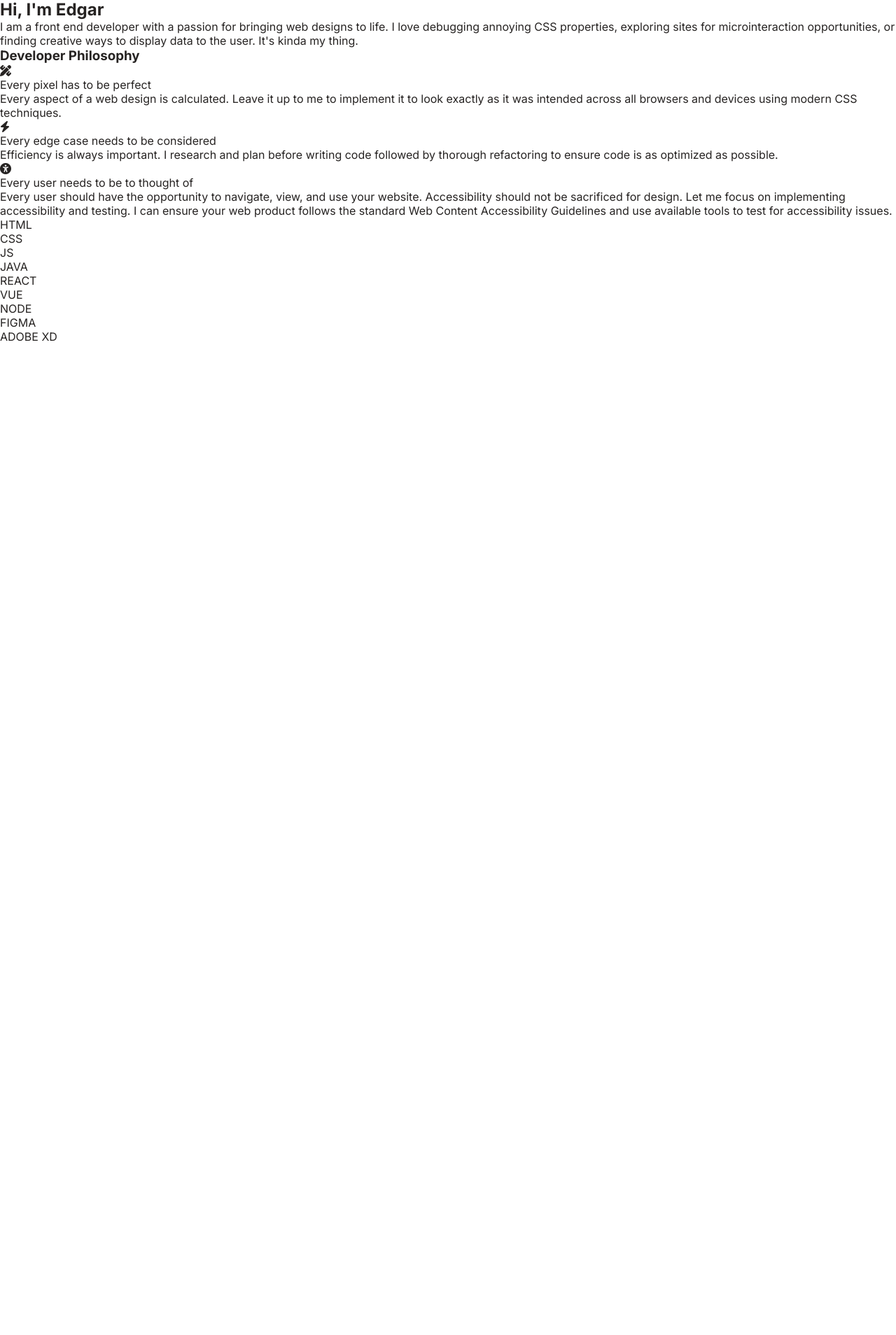
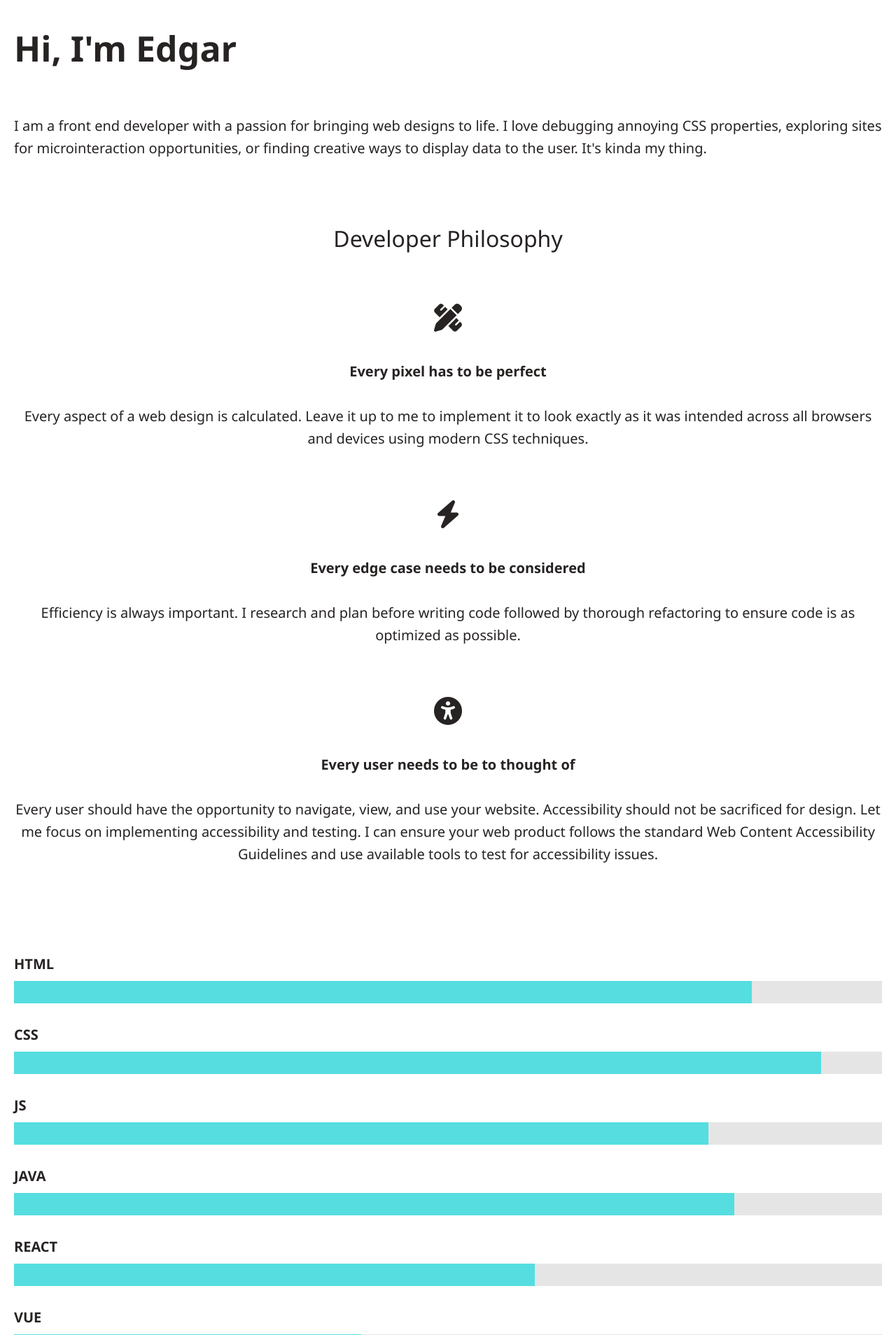
Before and after one commit to eddiemm/developer-portfolio, a PHP site: page / in a window 1280 px wide; the page is wider, and only the part inside the window is pictured. Shown: the part 801-2709 px from the top of that part at 70% size. Before the commit the page ends 1289 px from the top of that part, so only its background shows below. Run offline with PHP 8.4, Linux system fonts and the light colour scheme; some libraries are stand-ins or nearby versions.

Commit message:
finish overview section

```diff
--- a/css/styles.css
+++ b/css/styles.css
@@ -13,10 +13,10 @@
 }
 
 html {
-    font-family: 'Inter','Segoe UI', Tahoma, Geneva, Verdana, sans-serif;
+    font-family: 'Segoe UI', Tahoma, Geneva, Verdana, sans-serif;
     font-weight: 400;
     color: var(--dark);
-    font-size: 16px;
+    font-size: 20px;
 }
 
 body {
@@ -150,6 +150,7 @@ a:visited {
 }
 
 .name {
+    font-family: 'Inter','Segoe UI', Tahoma, Geneva, Verdana, sans-serif;
     width: fit-content;
     margin: 0 auto;
     padding-top: .2rem;
@@ -185,3 +186,91 @@ h1 {
 .last-name {
     font-weight: 300;
 }
+
+section {
+    padding: 0 1rem;
+    padding-bottom: 8rem;
+}
+
+.overview {
+    /* section specific flex? */
+}
+
+h2 {
+    font-size: 2.5rem;
+    line-height: 3.3125rem;
+    font-weight: 600;
+}
+
+.section-title {
+    margin-top: 1.85rem;
+}
+
+p {
+    font-weight: 300;
+    line-height: 1.6rem;
+}
+
+.semilight {
+    font-weight: 300;
+}
+
+.intro {
+    margin-top: 3.1rem;
+}
+
+.philosophy {
+    width: 100%;
+    margin-top: 4.55rem;
+    display: flex;
+    flex-direction: column;
+    align-items: center;
+    text-align: center;
+}
+
+h3 {
+    font-size: 1.6rem;
+    font-weight: 400;
+}
+
+.philosophy-highlight {
+    margin-top: 3.6rem;
+}
+
+.semibold {
+    font-weight: 600;
+}
+
+.philosophy-one-liner {
+    margin-top: 2rem;
+}
+
+.philosophy-copy {
+    margin-top: 1.6rem;
+}
+
+.skill-container {
+    width: 100%;
+    margin-top: 4.8rem;
+    display: flex;
+    flex-direction: column;
+    align-items: center;
+}
+
+.skill {
+    width: 100%;
+    margin-top: 1.45rem;
+}
+
+.skill-level-container {
+    width: 100%;
+    height: 1.6rem;
+    background: #e5e5e5;
+    margin-top: .4rem ;
+}
+
+.skill-level {
+    height: 100%;
+    width: 0;
+    background: #55dde0;
+}
--- a/index.html
+++ b/index.html
@@ -48,83 +48,83 @@
         </div>
     </section>
     <section id="overview">
-        <h2 class="section-title">Hi, I'm Edgar</h2>
-        <p class="semilight">I am a front end developer with a passion for bringing web designs to life. I love debugging annoying CSS properties, exploring sites for microinteraction opportunities, or finding creative ways to display data to the user. It's kinda my thing.
+        <h2 class="section-title semibold">Hi, I'm Edgar</h2>
+        <p class="semilight intro">I am a front end developer with a passion for bringing web designs to life. I love debugging annoying CSS properties, exploring sites for microinteraction opportunities, or finding creative ways to display data to the user. It's kinda my thing.
         </p>
         <div class="philosophy">
             <h3>Developer Philosophy</h3>
             <div class="philosophy-highlight">
-                <i class="fa-solid fa-pen-ruler"></i>
-                <p class="bold">Every pixel has to be perfect</p>
-                <p class="semilight text-center">Every aspect of a web design is calculated. Leave
+                <i class="fa-solid fa-pen-ruler fa-2x"></i>
+                <p class="semibold philosophy-one-liner">Every pixel has to be perfect</p>
+                <p class="semilight philosophy-copy">Every aspect of a web design is calculated. Leave
                     it up to me to implement it to look exactly as it was
                    intended across all browsers and devices using modern CSS techniques.</p>
             </div>
             <div class="philosophy-highlight">
-                <i class="fa-solid fa-bolt"></i>
-                <p class="bold">Every edge case needs to be considered</p>
-                <p class="semilight text-center">Efficiency is always important. I research and plan before writing code followed by thorough refactoring to ensure code is as optimized as possible.
+                <i class="fa-solid fa-bolt philosophy-icon fa-2x"></i>
+                <p class="semibold philosophy-one-liner">Every edge case needs to be considered</p>
+                <p class="semilight philosophy-copy">Efficiency is always important. I research and plan before writing code followed by thorough refactoring to ensure code is as optimized as possible.
                 </p>
             </div>
             <div class="philosophy-highlight">
-                <i class="fa-solid fa-universal-access"></i>
-                <p class="bold">Every user needs to be to thought of</p>
-                <p class="semilight text-center">Every user should have the opportunity to navigate, view, and use your website. Accessibility should not be sacrificed for design. Let me focus on implementing accessibility and testing. I can ensure your web product follows the standard Web Content Accessibility Guidelines and use available tools to test for accessibility issues.</p>
+                <i class="fa-solid fa-universal-access fa-2x"></i>
+                <p class="semibold philosophy-one-liner">Every user needs to be to thought of</p>
+                <p class="semilight philosophy-copy">Every user should have the opportunity to navigate, view, and use your website. Accessibility should not be sacrificed for design. Let me focus on implementing accessibility and testing. I can ensure your web product follows the standard Web Content Accessibility Guidelines and use available tools to test for accessibility issues.</p>
             </div>
         </div>
         <div class="skill-container">
             <div class="skill">
-                <p class="skill-name">HTML</p>
+                <p class="semibold">HTML</p>
                 <div class="skill-level-container">
-                    <span class="skill-level"></span>
+                    <div class="skill-level" style="width: 85%;"></div>
                 </div>
             </div>
             <div class="skill">
-                <p class="skill-name">CSS</p>
+                <p class="semibold">CSS</p>
                 <div class="skill-level-container">
-                    <span class="skill-level"></span>
+                    <div class="skill-level" style="width: 93%;"></div>
                 </div>
             </div>
             <div class="skill">
-                <p class="skill-name">JS</p>
+                <p class="semibold">JS</p>
                 <div class="skill-level-container">
-                    <span class="skill-level"></span>
+                    <div class="skill-level" style="width: 80%;"></div>
                 </div>
             </div>
             <div class="skill">
-                <p class="skill-name">JAVA</p>
+                <p class="semibold">JAVA</p>
                 <div class="skill-level-container">
-                    <span class="skill-level"></span>
+                    <div class="skill-level" style="width: 83%;"></div>
                 </div>
             </div>
             <div class="skill">
-                <p class="skill-name">REACT</p>
+                <p class="semibold">REACT</p>
                 <div class="skill-level-container">
-                    <span class="skill-level"></span>
+                    <div class="skill-level" style="width: 60%;"></div>
                 </div>
             </div>
             <div class="skill">
-                <p class="skill-name">VUE</p>
+                <p class="semibold">VUE</p>
                 <div class="skill-level-container">
-                    <span class="skill-level"></span>
+                    <div class="skill-level" style="width: 40%;"></div>
                 </div>
             </div>
             <div class="skill">
-                <p class="skill-name">NODE</p>
+                <p class="semibold">NODE</p>
                 <div class="skill-level-container">
-                    <span class="skill-level"></span>
+                    <div class="skill-level" style="width: 60%;"></div>
                 </div>
             </div>
             <div class="skill">
-                <p class="skill-name">FIGMA</p>
+                <p class="semibold">FIGMA</p>
                 <div class="skill-level-container">
-                    <span class="skill-level"></span>
+                    <div class="skill-level" style="width: 90%;"></div>
                 </div>
             </div>
             <div class="skill">
-                <p class="skill-name">ADOBE XD</p>
+                <p class="semibold">ADOBE XD</p>
                 <div class="skill-level-container">
-                    <span class="skill-level"></span>
+                    <div class="skill-level" style="width: 90%;"></div>
                 </div>
             </div>
         </div>
```
